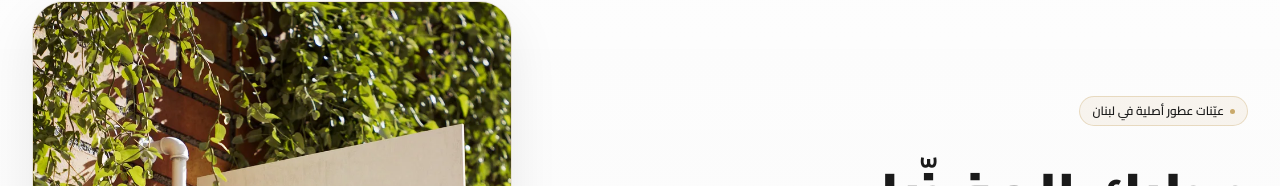
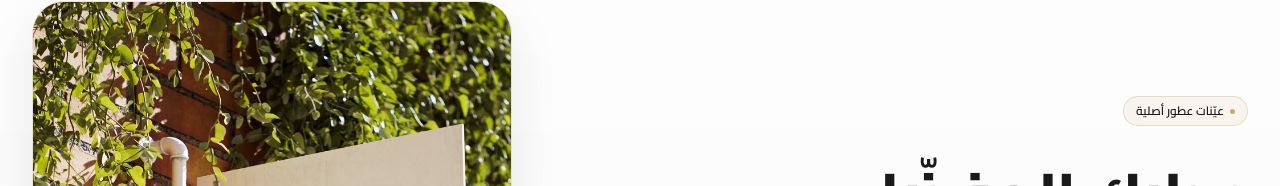
Before and after one commit to HassanOs/rawey-store, a Next.js app: page / in a window 1280 px wide. Shown: the part 152-338 px from the top of the page. Built offline with nearby package versions, Linux system fonts and the light colour scheme; no server answers; the database is empty.

Commit message:
fix: update badge text to shorten description for fragrance samples

```diff
--- a/app/(store)/page.tsx
+++ b/app/(store)/page.tsx
@@ -45,7 +45,7 @@ export default async function HomePage({ searchParams }: HomePageProps) {
         <div>
           <Badge className="mb-5 gap-1.5">
             <span aria-hidden="true" className="inline-block h-[5px] w-[5px] shrink-0 rounded-full bg-rawey-gold" />
-            عيّنات عطور أصلية في لبنان
+            عيّنات عطور أصلية
           </Badge>
           <h1 className="max-w-xl text-4xl font-extrabold leading-tight text-rawey-text sm:text-5xl lg:text-6xl">
            عطرك المفضّل,{" "}
```
